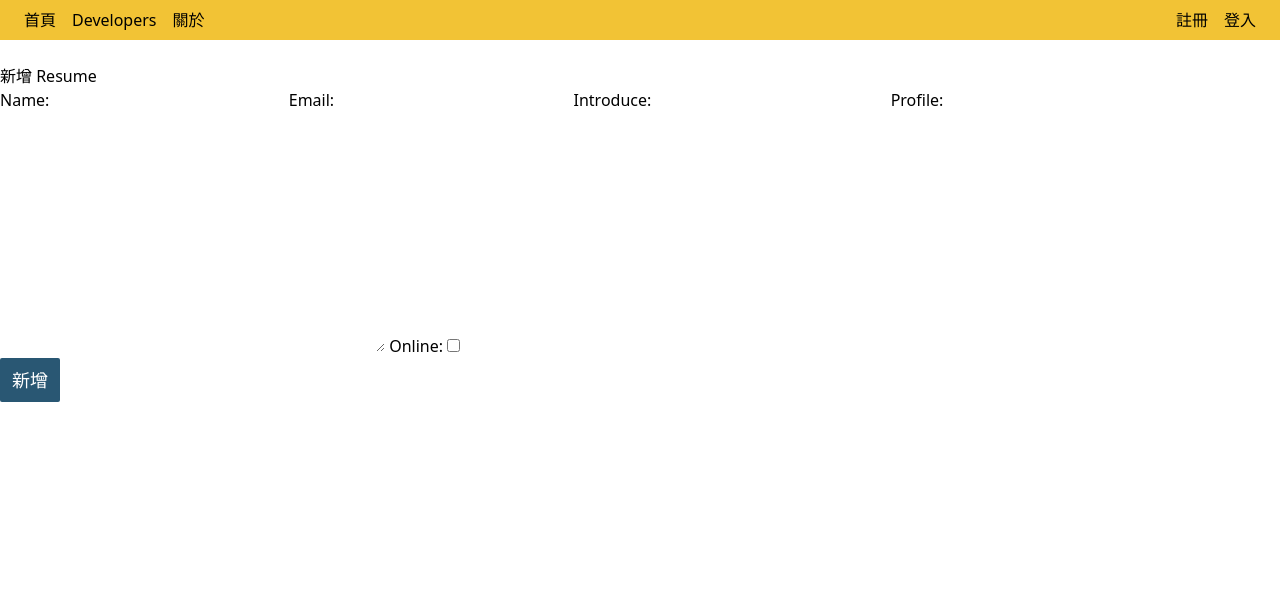
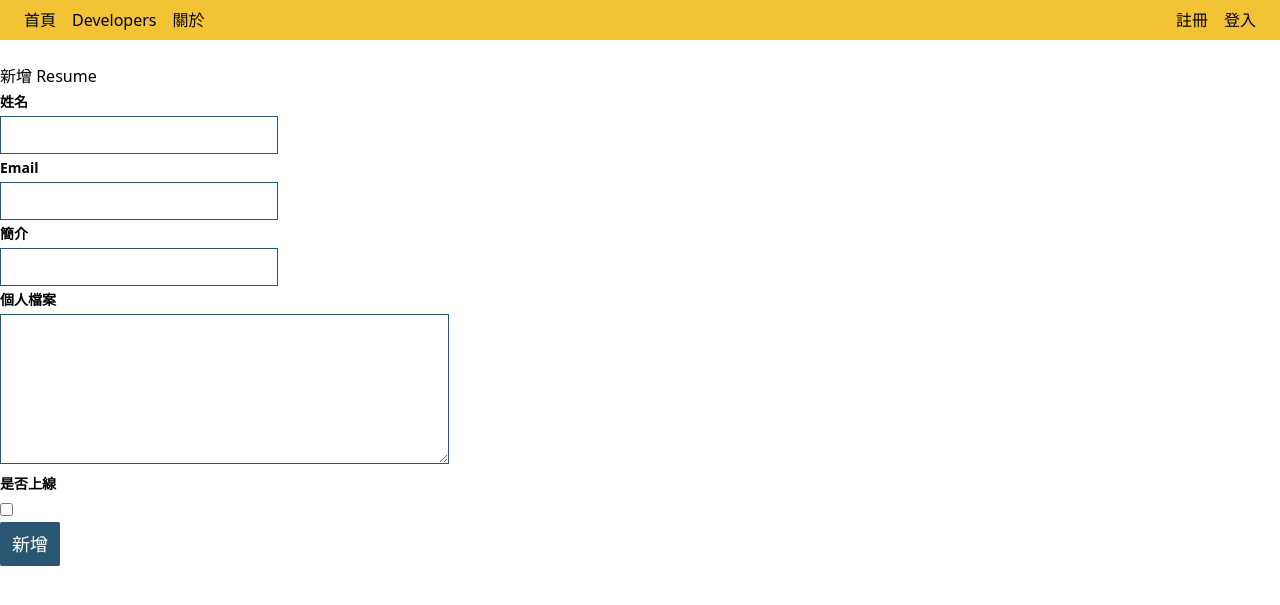
Before and after one commit to kaochenlong/pydev, a Django app: page /developers/new in a window 1280 px wide. Shown: the top 605 px of the page. Run offline with Django 4.2, Linux system fonts and the light colour scheme.

Commit message:
add developer with model form

```diff
--- a/resumes/forms/resume_form.py
+++ b/resumes/forms/resume_form.py
@@ -1,14 +1,19 @@
 from django.forms import ModelForm
 from resumes.models import Resume
+from django.forms.widgets import TextInput, Textarea, CheckboxInput, EmailInput
 
 
 class ResumeForm(ModelForm):
     class Meta:
         model = Resume
-        fields = [
-            "name",
-            "email",
-            "introduce",
-            "profile",
-            "online",
-        ]
+        fields = ["name", "email", "introduce", "profile", "online"]
+        widgets = {
+            "profile": Textarea(attrs={"rows": 5}),
+        }
+        labels = {
+            "name": "姓名",
+            "email": "Email",
+            "introduce": "簡介",
+            "profile": "個人檔案",
+            "online": "是否上線",
+        }
--- a/resumes/templates/resumes/new.html
+++ b/resumes/templates/resumes/new.html
@@ -5,8 +5,13 @@
   <form action="{% url 'resumes:index' %}" method="POST">
     {% csrf_token %}
 
-    {{ form }}
-
+    {% for field in form %}
+      <div class="form-control">
+        <label class="label">{{ field.label }}</label>
+        {{ field }}
+        <span class="text-red-500">{{ field.errors }}</span>
+      </div>
+    {% endfor%}
 
     <div>
       <button class="btn btn-primary">
--- a/resumes/views.py
+++ b/resumes/views.py
@@ -12,7 +12,7 @@ def index(req):
             form.save()
             return redirect("resumes:index")
         else:
-            return HttpResponse("bad!!")
+            return render(req, "resumes/new.html", {"form": form})
 
     resumes = Resume.objects.all()
     return render(req, "resumes/index.html", {"resumes": resumes})
--- a/src/styles/style.css
+++ b/src/styles/style.css
@@ -11,15 +11,15 @@
 }
 
 .form-control {
-  & .label {
+  & label {
     @apply block my-1 text-sm font-bold;
   }
 
-  & .input {
+  & input {
     @apply border border-py-blue-dark px-2 text-lg py-1;
   }
 
-  & .textarea {
+  & textarea {
     @apply border border-py-blue-dark px-2 text-lg py-1;
   }
 }
--- a/static/styles/style.css
+++ b/static/styles/style.css
@@ -633,6 +633,11 @@ video {
   padding-bottom: 0.5rem;
 }
 
+.text-red-500 {
+  --tw-text-opacity: 1;
+  color: rgb(239 68 68 / var(--tw-text-opacity));
+}
+
 .btn {
   display: inline-block;
   -webkit-user-select: none;
@@ -655,55 +660,55 @@ video {
 }
 
 .form-control {
-  & .label {
+  & label {
     margin-top: 0.25rem;
     margin-bottom: 0.25rem;
   }
-  & .label {
+  & label {
     display: block;
   }
-  & .label {
+  & label {
     font-size: 0.875rem;
     line-height: 1.25rem;
   }
-  & .label {
+  & label {
     font-weight: 700;
   }
-  & .input {
+  & input {
     border-width: 1px;
   }
-  & .input {
+  & input {
     --tw-border-opacity: 1;
     border-color: rgb(41 87 115 / var(--tw-border-opacity));
   }
-  & .input {
+  & input {
     padding-left: 0.5rem;
     padding-right: 0.5rem;
   }
-  & .input {
+  & input {
     padding-top: 0.25rem;
     padding-bottom: 0.25rem;
   }
-  & .input {
+  & input {
     font-size: 1.125rem;
     line-height: 1.75rem;
   }
-  & .textarea {
+  & textarea {
     border-width: 1px;
   }
-  & .textarea {
+  & textarea {
     --tw-border-opacity: 1;
     border-color: rgb(41 87 115 / var(--tw-border-opacity));
   }
-  & .textarea {
+  & textarea {
     padding-left: 0.5rem;
     padding-right: 0.5rem;
   }
-  & .textarea {
+  & textarea {
     padding-top: 0.25rem;
     padding-bottom: 0.25rem;
   }
-  & .textarea {
+  & textarea {
     font-size: 1.125rem;
     line-height: 1.75rem;
   }
```
